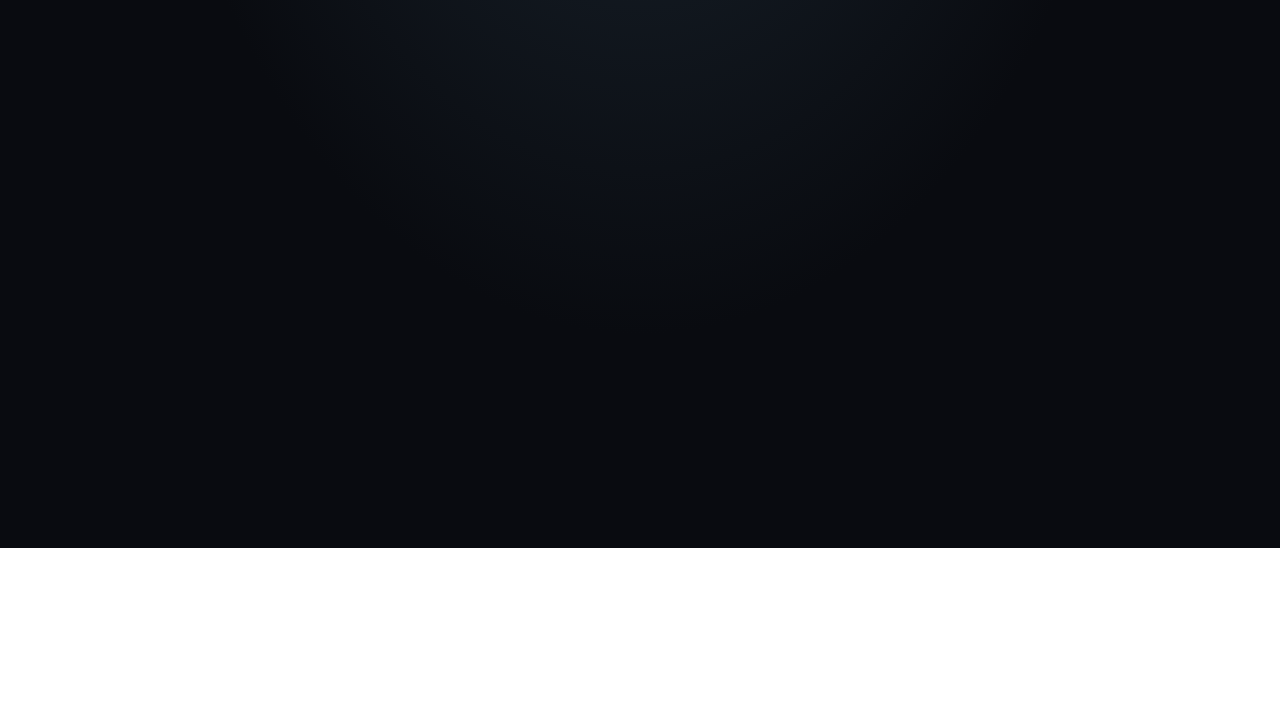
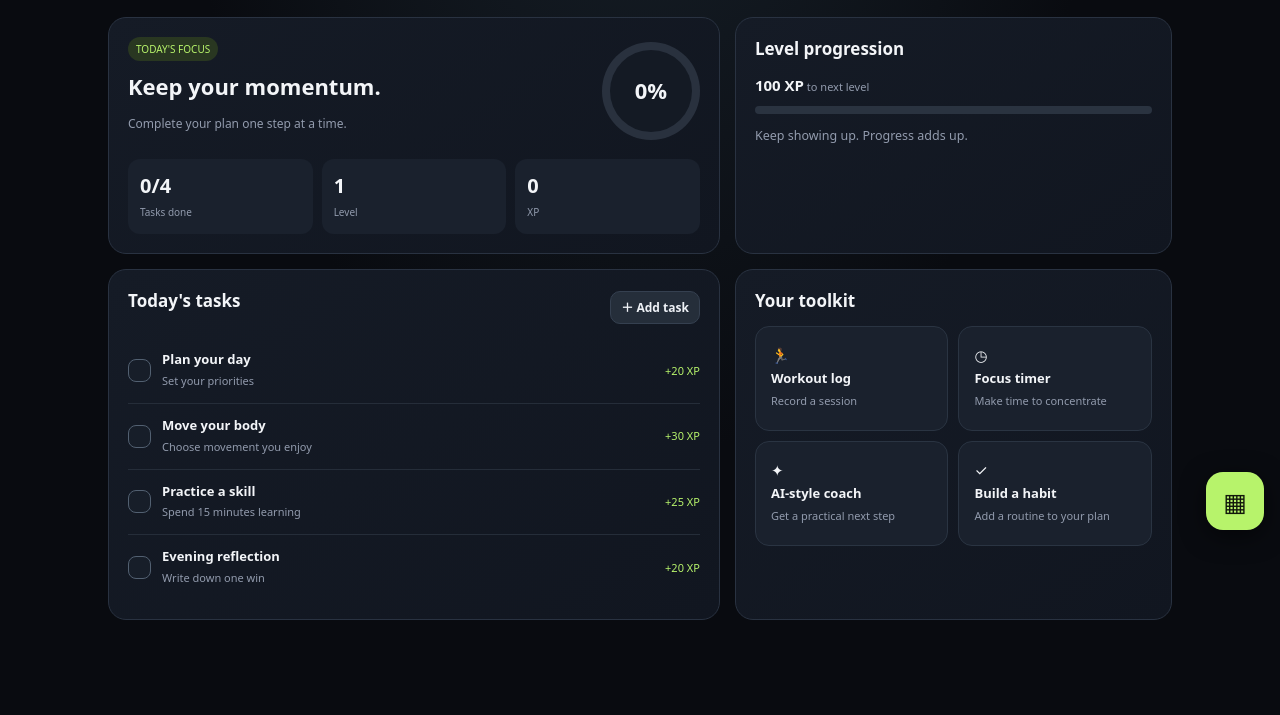
Before and after one commit to unbound76/Momentum-ai, a plain HTML site: page index.html in a window 1280 px wide. Shown: the part 252-967 px from the top of the page. Before the commit the page ends 800 px from the top, so only its background shows below. Drawn offline with Linux system fonts and the light colour scheme.

Commit message:
Fix JavaScript syntax error on app load

```diff
--- a/index.html
+++ b/index.html
@@ -6,7 +6,8 @@
 </style></head><body><div class="app"><header class="top"><div class="brand"><div class="logo">M</div>MOMENTUM</div><div style="display:flex;gap:8px;align-items:center"><span class="pill" id="saveState">✓ Saved on device</span><span class="pill" id="streak">🔥 0 day streak</span></div></header><nav class="tabs" id="tabs"></nav><main id="main"></main></div><nav class="bottom" id="bottom"></nav><div class="toast" id="toast"></div>
 <script>
 const KEY='momentum_pages_v1',defaults={todos:[],xp:0,level:1,streak:0,tasks:[{id:1,title:'Plan your day',detail:'Set your priorities',xp:20,done:false},{id:2,title:'Move your body',detail:'Choose movement you enjoy',xp:30,done:false},{id:3,title:'Practice a skill',detail:'Spend 15 minutes learning',xp:25,done:false},{id:4,title:'Evening reflection',detail:'Write down one win',xp:20,done:false}],workouts:[],focusSessions:0,focusMinutes:25,coachNotes:[]};
-let breathTimer=null,breathRemaining=120,breathElapsed=0;\nlet data;try{data={...defaults,...JSON.parse(localStorage.getItem(KEY)||'{}')}}catch{data={...defaults}}let page='plan',timer=null,seconds=data.focusMinutes*60;
+let breathTimer=null,breathRemaining=120,breathElapsed=0;
+let data;try{data={...defaults,...JSON.parse(localStorage.getItem(KEY)||'{}')}}catch{data={...defaults}}let page='plan',timer=null,seconds=data.focusMinutes*60;
 function save(){try{localStorage.setItem(KEY,JSON.stringify(data));let e=document.getElementById('saveState');if(e)e.textContent='✓ Saved on device'}catch{let e=document.getElementById('saveState');if(e)e.textContent='Save unavailable'}}
 function notify(s){let e=document.getElementById('toast');e.textContent=s;e.classList.add('show');setTimeout(()=>e.classList.remove('show'),1700)}
 function xp(n){data.xp+=n;while(data.xp>=data.level*100){data.xp-=data.level*100;data.level++;notify('Level up! Level '+data.level)}}
```
